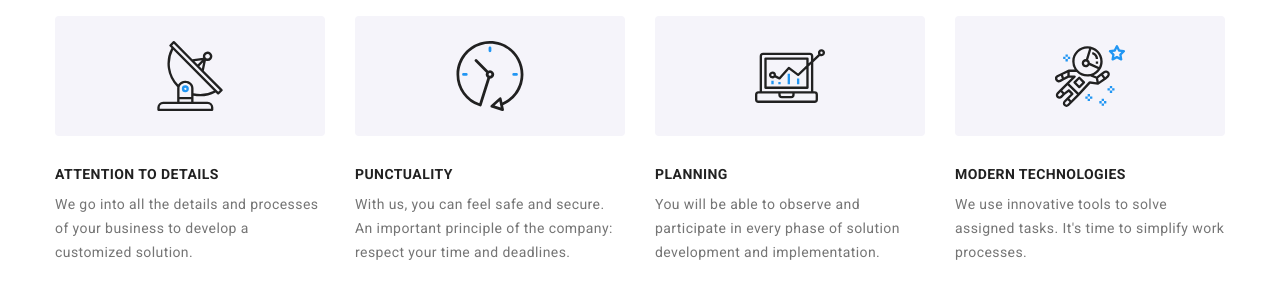
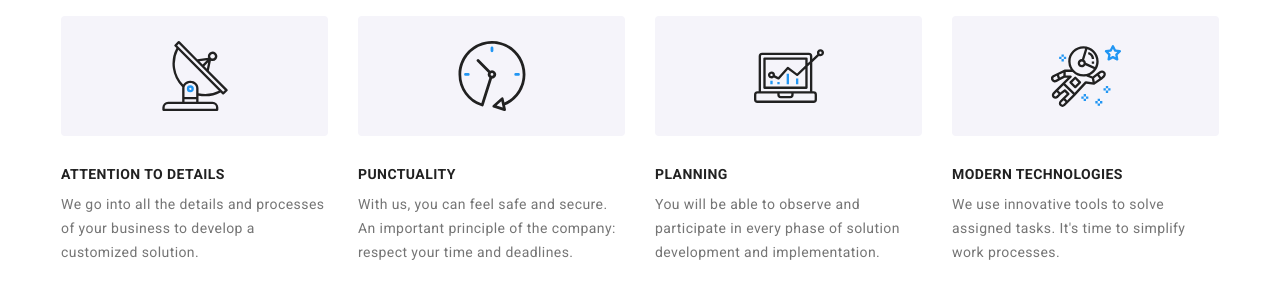
Before and after one commit to danretegan/attention-to-details, a plain HTML site: page index.html in a window 1280 px wide. Drawn offline with Linux system fonts and the light colour scheme.

Commit message:
Setup for 1158pxp

```diff
--- a/css/styles.css
+++ b/css/styles.css
@@ -116,7 +116,7 @@ img {
   }
 }
 
-@media screen and (min-width: 1200px) {
+@media screen and (min-width: 1158px) {
   .container {
     width: 100%;
   }
@@ -126,11 +126,13 @@ img {
     flex-wrap: nowrap;
     gap: 30px;
     justify-content: center;
+    width: 1158px;
   }
 
   .big-icon-area,
   .advertising-title,
   .advertising-text {
-    width: 270px;
+    max-width: 270px;
+    width: 100%;
   }
 }
```
